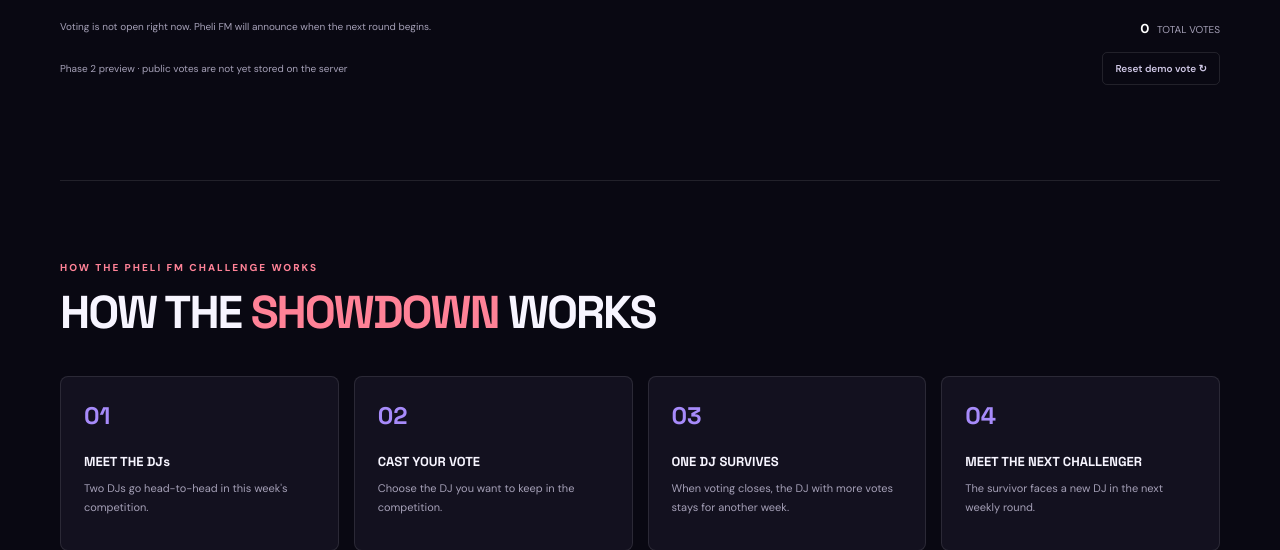
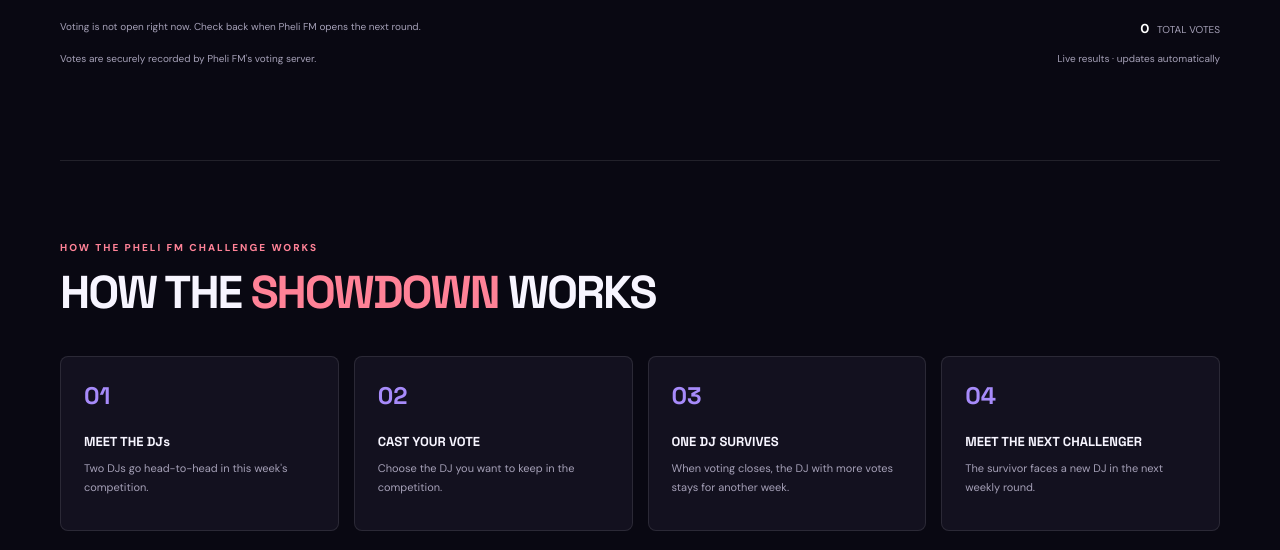
Before and after one commit to ThembelaniProject/voting, a Django app: page / in a window 1280 px wide; the page is wider, and only the part inside the window is pictured. Shown: the part 1439-1989 px from the top of that part. Run offline with Django 5.2, Linux system fonts and the light colour scheme; data that the repository does not hold is empty.

Commit message:
Phase 3: display server vote totals and remove local demo controls

```diff
--- a/templates/index.html
+++ b/templates/index.html
@@ -27,19 +27,19 @@
       </div>
       <div class="hero-art"><div class="hero-orbit orbit-a"></div><div class="hero-orbit orbit-b"></div><div class="hero-disc">♫</div><div class="hero-sticker">TURN<br>IT UP</div><div class="hero-art-caption"><span>01 / WEEKLY SHOWDOWN</span><strong>LET THE MUSIC<br>MAKE THE CALL.</strong></div></div>
     </section>
-    <section class="battle-section wrap" id="battle" data-voting-open="{{ voting_open|yesno:'true,false' }}" data-deadline="{{ deadline_iso }}" data-week="{{ week_number|default:'0' }}">
+    <section class="battle-section wrap" id="battle" data-voting-open="{{ voting_open|yesno:'true,false' }}" data-deadline="{{ deadline_iso }}" data-week="{{ week_number|default:'0' }}" data-competition-id="{{ competition.id|default:'' }}">
       <div class="section-heading"><div><div class="eyebrow">PHELI FM 95.0 · THIS WEEK</div><h2>WHO SHOULD <em>STAY ANOTHER WEEK?</em></h2></div><div class="week-pill"><span class="live-dot"></span>{% if competition %}WEEK {{ competition.week_number }} · {{ competition_status|upper }}{% else %}NO ACTIVE ROUND · ADMIN SETUP REQUIRED{% endif %}</div></div>
       <div class="battle-meta"><span>VOTING CLOSES IN</span><div class="countdown" id="countdown"><b id="days">06</b><small>DAYS</small><b id="hours">12</b><small>HRS</small><b id="minutes">34</b><small>MIN</small><b id="seconds">56</b><small>SEC</small></div><span class="demo-label">{% if competition %}{{ competition.get_status_display|upper }}{% else %}AWAITING DJs{% endif %}</span></div>
       <div class="contestants" id="contestants">
-        <article class="dj-card dj-purple" data-dj="dj1"><div class="dj-photo photo-one" {% if competition and competition.dj_one.photo_url %}style="background-image:linear-gradient(0deg,#120d24 0%,transparent 65%),url('{{ competition.dj_one.photo_url }}')"{% endif %}><span class="photo-number">01</span><span class="dj-tag">THE DEFENDING DJ</span></div><div class="dj-info"><div class="dj-role">CURRENT CHAMPION</div><h3 id="dj1-name">{% if competition %}{{ competition.dj_one.name }}{% else %}DJ ONE{% endif %}</h3><p>{% if competition and competition.dj_one.bio %}{{ competition.dj_one.bio }}{% else %}Meet the first DJ in this week's Pheli FM showdown.{% endif %}</p><div class="vote-stats"><strong id="dj1-votes">1,250</strong><span>FAN VOTES</span><b id="dj1-percent">62.5%</b></div><div class="progress"><span id="dj1-bar" style="width:62.5%"></span></div><button class="vote-btn" data-vote="dj1" {% if not voting_open %}disabled{% endif %}>I WANT THIS DJ TO STAY <span>↗</span></button></div></article>
+        <article class="dj-card dj-purple" data-dj="dj1"><div class="dj-photo photo-one" {% if competition and competition.dj_one.photo_url %}style="background-image:linear-gradient(0deg,#120d24 0%,transparent 65%),url('{{ competition.dj_one.photo_url }}')"{% endif %}><span class="photo-number">01</span><span class="dj-tag">THE DEFENDING DJ</span></div><div class="dj-info"><div class="dj-role">CURRENT CHAMPION</div><h3 id="dj1-name">{% if competition %}{{ competition.dj_one.name }}{% else %}DJ ONE{% endif %}</h3><p>{% if competition and competition.dj_one.bio %}{{ competition.dj_one.bio }}{% else %}Meet the first DJ in this week's Pheli FM showdown.{% endif %}</p><div class="vote-stats"><strong id="dj1-votes">{{ vote_totals.dj1|default:0 }}</strong><span>FAN VOTES</span><b id="dj1-percent">{{ vote_totals.dj1_percent|default:0 }}%</b></div><div class="progress"><span id="dj1-bar" style="width:{{ vote_totals.dj1_percent|default:0 }}%"></span></div><button class="vote-btn" data-vote="dj1" {% if not voting_open %}disabled{% endif %}>I WANT THIS DJ TO STAY <span>↗</span></button></div></article>
         <div class="versus"><span>VS</span><i>✳</i></div>
-        <article class="dj-card dj-blue" data-dj="dj2"><div class="dj-photo photo-two" {% if competition and competition.dj_two.photo_url %}style="background-image:linear-gradient(0deg,#091b2a 0%,transparent 65%),url('{{ competition.dj_two.photo_url }}')"{% endif %}><span class="photo-number">02</span><span class="dj-tag">THE CHALLENGER</span></div><div class="dj-info"><div class="dj-role">CHALLENGER</div><h3 id="dj2-name">{% if competition %}{{ competition.dj_two.name }}{% else %}DJ TWO{% endif %}</h3><p>{% if competition and competition.dj_two.bio %}{{ competition.dj_two.bio }}{% else %}Meet the challenger competing for another week on the decks.{% endif %}</p><div class="vote-stats"><strong id="dj2-votes">750</strong><span>FAN VOTES</span><b id="dj2-percent">37.5%</b></div><div class="progress"><span id="dj2-bar" style="width:37.5%"></span></div><button class="vote-btn" data-vote="dj2" {% if not voting_open %}disabled{% endif %}>I WANT THIS DJ TO STAY <span>↗</span></button></div></article>
+        <article class="dj-card dj-blue" data-dj="dj2"><div class="dj-photo photo-two" {% if competition and competition.dj_two.photo_url %}style="background-image:linear-gradient(0deg,#091b2a 0%,transparent 65%),url('{{ competition.dj_two.photo_url }}')"{% endif %}><span class="photo-number">02</span><span class="dj-tag">THE CHALLENGER</span></div><div class="dj-info"><div class="dj-role">CHALLENGER</div><h3 id="dj2-name">{% if competition %}{{ competition.dj_two.name }}{% else %}DJ TWO{% endif %}</h3><p>{% if competition and competition.dj_two.bio %}{{ competition.dj_two.bio }}{% else %}Meet the challenger competing for another week on the decks.{% endif %}</p><div class="vote-stats"><strong id="dj2-votes">{{ vote_totals.dj2|default:0 }}</strong><span>FAN VOTES</span><b id="dj2-percent">{{ vote_totals.dj2_percent|default:0 }}%</b></div><div class="progress"><span id="dj2-bar" style="width:{{ vote_totals.dj2_percent|default:0 }}%"></span></div><button class="vote-btn" data-vote="dj2" {% if not voting_open %}disabled{% endif %}>I WANT THIS DJ TO STAY <span>↗</span></button></div></article>
       </div>
-      <div class="vote-footer"><span id="vote-message">{% if voting_open %}Pick ONE DJ. Your vote decides who gets another week.{% else %}Voting is not open right now. Check back when Pheli FM opens the next round.{% endif %}</span><span><strong id="total-votes">2,000</strong> TOTAL VOTES</span></div><div class="demo-tools"><span>Phase 2 preview · public votes are not yet stored on the server</span><button id="reset-demo" type="button">Reset demo vote ↻</button></div>
+      <div class="vote-footer"><span id="vote-message">{% if voting_open %}Pick ONE DJ. Your vote decides who gets another week.{% else %}Voting is not open right now. Check back when Pheli FM opens the next round.{% endif %}</span><span><strong id="total-votes">{{ vote_totals.total|default:0 }}</strong> TOTAL VOTES</span></div><div class="demo-tools"><span>Votes are securely recorded by Pheli FM's voting server.</span><span id="vote-status">Live results · updates automatically</span></div>
       <div class="vote-confirm" id="vote-confirm" role="status" aria-live="polite" hidden></div>
     </section>
     <section class="how-section wrap" id="how-it-works"><div class="eyebrow">HOW THE PHELI FM CHALLENGE WORKS</div><h2>HOW THE <em>SHOWDOWN</em> WORKS</h2><div class="steps"><article><span>01</span><h3>MEET THE DJs</h3><p>Two DJs go head-to-head in this week's competition.</p></article><article><span>02</span><h3>CAST YOUR VOTE</h3><p>Choose the DJ you want to keep in the competition.</p></article><article><span>03</span><h3>ONE DJ SURVIVES</h3><p>When voting closes, the DJ with more votes stays for another week.</p></article><article><span>04</span><h3>MEET THE NEXT CHALLENGER</h3><p>The survivor faces a new DJ in the next weekly round.</p></article></div></section>
-    <section class="leader-section wrap" id="leaderboard"><div><div class="eyebrow">THE ROAD TO THE TOP</div><h2>PHELI FM <em>LEADERBOARD</em></h2><p>Every week is another chance to prove who owns the decks.</p></div><div class="leader-card"><div class="leader-row"><span class="rank">01</span><span class="leader-name">{% if competition %}{{ competition.dj_one.name }}{% else %}DJ ONE{% endif %} <small>WEEK {{ week_number|default:"—" }} · CONTESTANT 1</small></span><strong id="leader-one">1,250</strong></div><div class="leader-row"><span class="rank">02</span><span class="leader-name">{% if competition %}{{ competition.dj_two.name }}{% else %}DJ TWO{% endif %} <small>WEEK {{ week_number|default:"—" }} · CONTESTANT 2</small></span><strong id="leader-two">750</strong></div></div></section>
+    <section class="leader-section wrap" id="leaderboard"><div><div class="eyebrow">THE ROAD TO THE TOP</div><h2>PHELI FM <em>LEADERBOARD</em></h2><p>Every week is another chance to prove who owns the decks.</p></div><div class="leader-card"><div class="leader-row"><span class="rank">01</span><span class="leader-name">{% if competition %}{{ competition.dj_one.name }}{% else %}DJ ONE{% endif %} <small>WEEK {{ week_number|default:"—" }} · CONTESTANT 1</small></span><strong id="leader-one">{{ vote_totals.dj1|default:0 }}</strong></div><div class="leader-row"><span class="rank">02</span><span class="leader-name">{% if competition %}{{ competition.dj_two.name }}{% else %}DJ TWO{% endif %} <small>WEEK {{ week_number|default:"—" }} · CONTESTANT 2</small></span><strong id="leader-two">{{ vote_totals.dj2|default:0 }}</strong></div></div></section>
     <section class="final-cta wrap"><div class="eyebrow">YOUR VOTE HAS A SOUND</div><h2>DON'T JUST WATCH.<br><em>MAKE THE CALL.</em></h2><a class="primary-btn" href="#battle">Vote for who stays <span>↑</span></a></section>
   </main>
   <footer class="site-footer wrap"><a class="brand" href="#top"><span class="brand-mark">PFM</span><span class="brand-wordmark">PHELI FM <span class="brand-accent">95.0</span></span></a><span>PHELI FM 95.0 · THE FANS DECIDE WHO STAYS.</span><span>PHELI FM 95.0 · DJ SURVIVAL CHALLENGE</span><a href="/admin/">ADMIN LOGIN ↗</a></footer>
```
